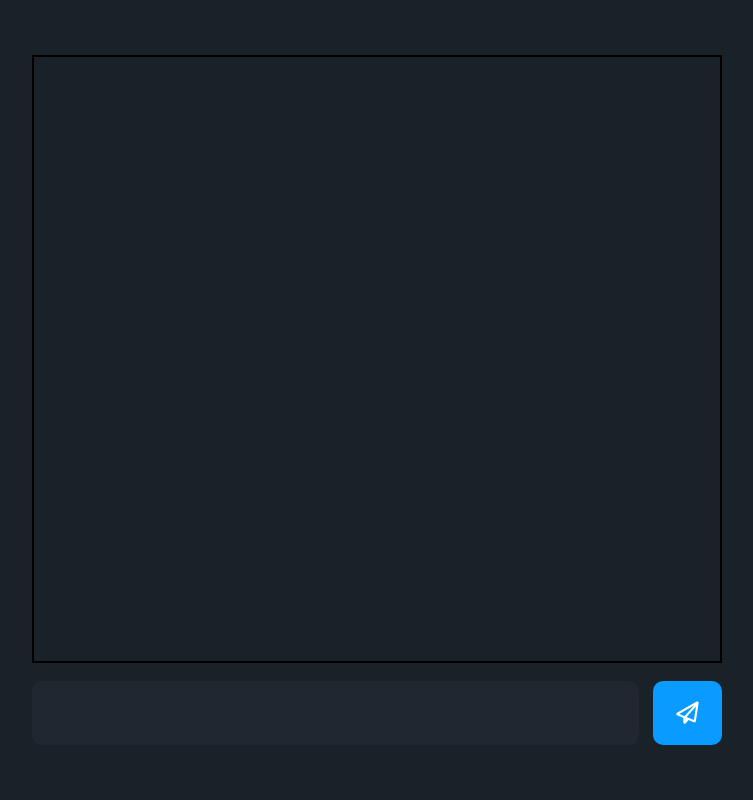
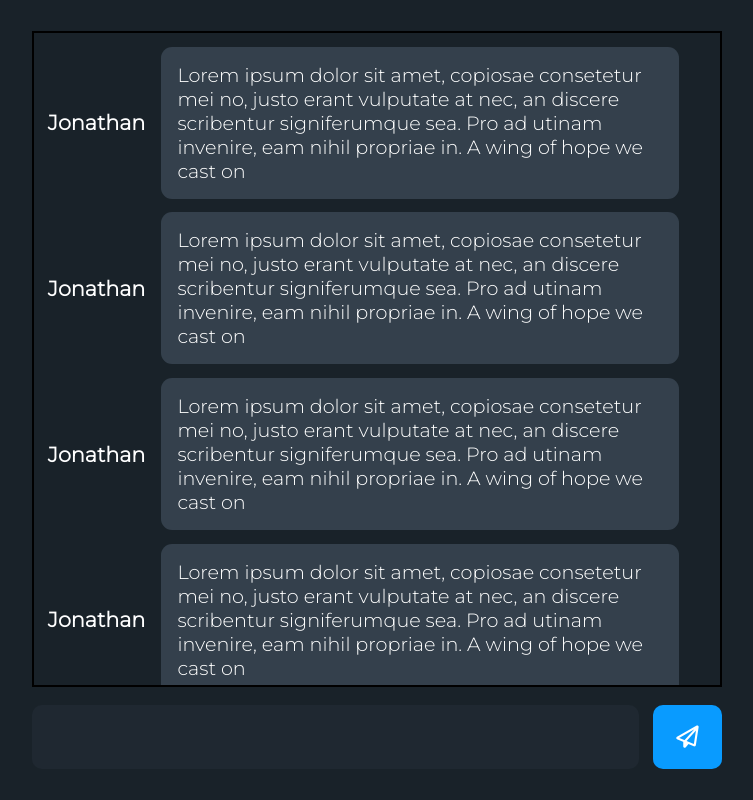
Before and after one commit to sudonut/chat-app, a plain HTML site: page index.html in a window 1280 px wide. Shown: the whole page, without its empty margins (71-824 px from the left). Drawn offline with Linux system fonts and the light colour scheme.

Commit message:
Added message container and message testing

```diff
--- a/index.html
+++ b/index.html
@@ -14,7 +14,34 @@
   <body>
     <main class="message-container">
       <section class="messages">
-
+        <div id="message">
+          <h3 id="user">Jonathan</h3>
+          <p id="msg-content">Lorem ipsum dolor sit amet, copiosae consetetur mei no, justo erant vulputate at nec, an discere scribentur signiferumque sea. Pro ad utinam invenire, eam nihil propriae in. A wing of hope we cast on </p>
+        </div>
+        <div id="message">
+          <h3 id="user">Jonathan</h3>
+          <p id="msg-content">Lorem ipsum dolor sit amet, copiosae consetetur mei no, justo erant vulputate at nec, an discere scribentur signiferumque sea. Pro ad utinam invenire, eam nihil propriae in. A wing of hope we cast on </p>
+        </div>
+        <div id="message">
+          <h3 id="user">Jonathan</h3>
+          <p id="msg-content">Lorem ipsum dolor sit amet, copiosae consetetur mei no, justo erant vulputate at nec, an discere scribentur signiferumque sea. Pro ad utinam invenire, eam nihil propriae in. A wing of hope we cast on </p>
+        </div>
+        <div id="message">
+          <h3 id="user">Jonathan</h3>
+          <p id="msg-content">Lorem ipsum dolor sit amet, copiosae consetetur mei no, justo erant vulputate at nec, an discere scribentur signiferumque sea. Pro ad utinam invenire, eam nihil propriae in. A wing of hope we cast on </p>
+        </div>
+        <div id="message">
+          <h3 id="user">Jonathan</h3>
+          <p id="msg-content">Lorem ipsum dolor sit amet, copiosae consetetur mei no, justo erant vulputate at nec, an discere scribentur signiferumque sea. Pro ad utinam invenire, eam nihil propriae in. A wing of hope we cast on </p>
+        </div>
+        <div id="message">
+          <h3 id="user">Jonathan</h3>
+          <p id="msg-content">Lorem ipsum dolor sit amet, copiosae consetetur mei no, justo erant vulputate at nec, an discere scribentur signiferumque sea. Pro ad utinam invenire, eam nihil propriae in. A wing of hope we cast on </p>
+        </div>
+        <div id="message">
+          <h3 id="user">Jonathan</h3>
+          <p id="msg-content">Lorem ipsum dolor sit amet, copiosae consetetur mei no, justo erant vulputate at nec, an discere scribentur signiferumque sea. Pro ad utinam invenire, eam nihil propriae in. A wing of hope we cast on </p>
+        </div>
 
       </section>
       <div class="text-container">
--- a/styles/style.scss
+++ b/styles/style.scss
@@ -1,8 +1,12 @@
+$primary-color: #1f2831;
+$secondary-color: #34404c;
+
 * {
   margin: 0;
   padding: 0;
   box-sizing: border-box;
   font-family: 'Montserrat', sans-serif;
+  color: white;
 }
 
 body {
@@ -24,10 +28,31 @@ body {
 }
 
 .messages {
-  height: 76%;
+  min-height: 82vh;
+  max-height: 82vh;
   width: 77%;
   margin-bottom: 2%;
   border: 2px solid black;
+  overflow: auto;
+}
+
+#message {
+  display: flex;
+  align-items: center;
+  margin: 2%;
+  max-width: 92%;
+}
+
+#user {
+  font-size: 1.3rem;
+  margin-right: 1rem;
+}
+
+#msg-content {
+  font-size: 1.2rem;
+  background: $secondary-color;
+  border-radius: 11px;
+  padding: 1rem;
 }
 
 .msg-send {
@@ -36,7 +61,7 @@ body {
   border-radius: 10px;
   padding: 16px;
   font-size: 1.6rem;
-  background: #1f2831;
+  background: $primary-color;
   border: none;
   color: white;
 }
@@ -48,7 +73,7 @@ body {
 }
 
 .current-users {
-  background: #1f2831;
+  background: $primary-color;
 }
 
 #send {
```
Also changed, not shown: styles/style.css, 1 other file.
